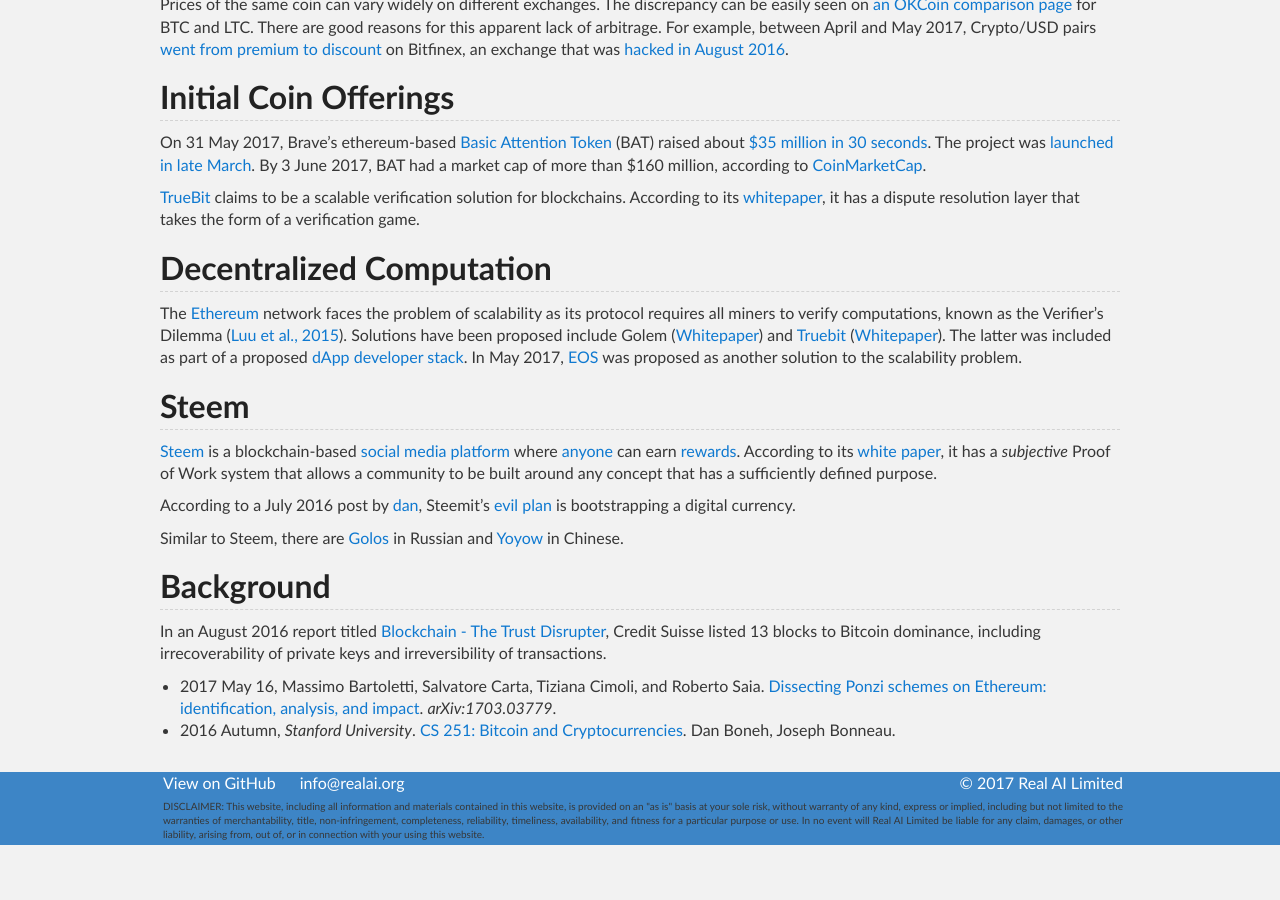
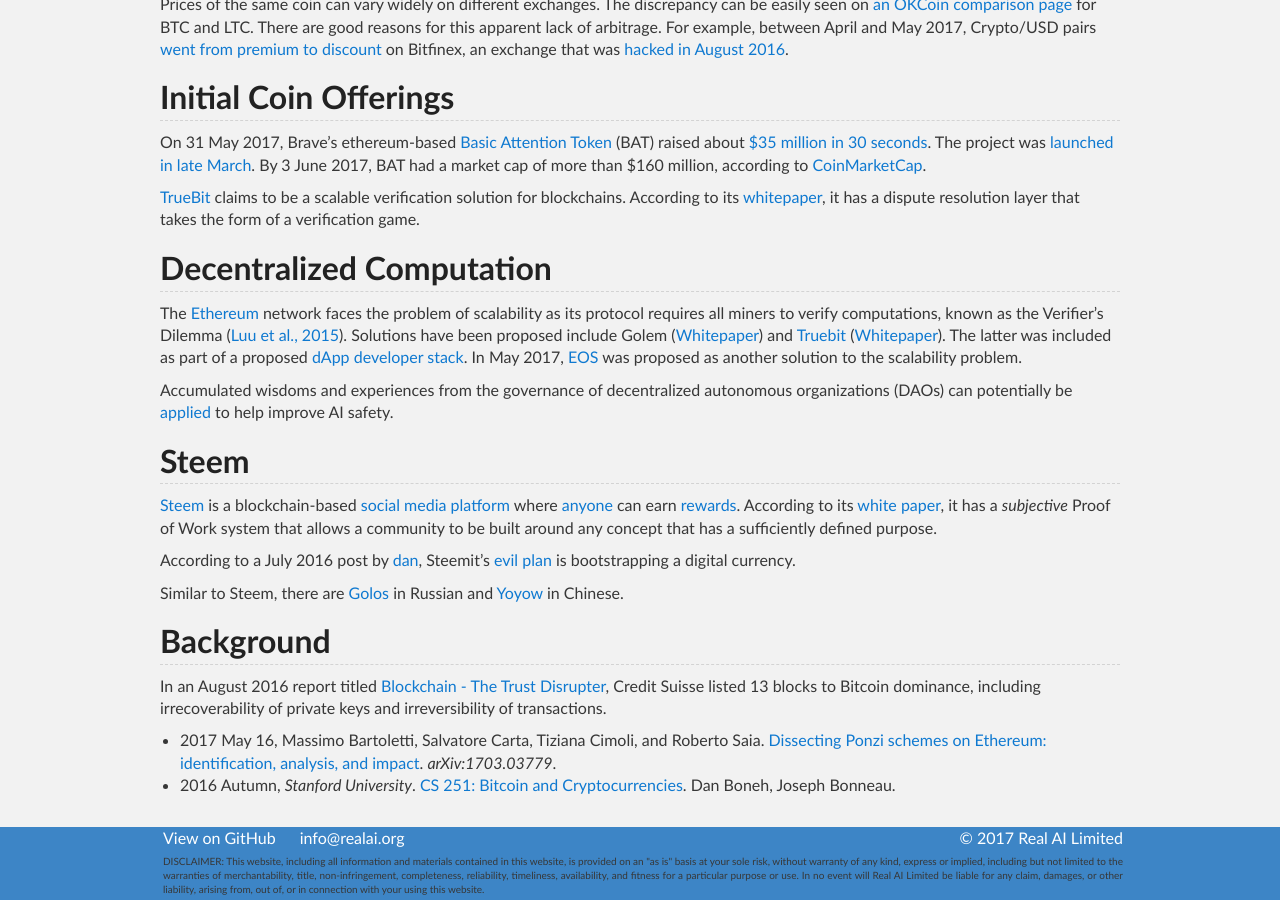
Before and after one commit to Tonywuhk/realai.org, a Jekyll site: the page built from coins.md, in a window 1280 px wide and 900 px high, scrolled down 663 px. Built offline with Jekyll 4.4.1, drawn with Linux system fonts in a browser that asks for light colours; our own code applies the rules of GitHub Pages for plain Markdown files; comment, search, counter and statistics services are not loaded; the repository's description, which GitHub fills in, is left out; before the commit the page ends 1508 px from its top, so only the background shows below that.

Commit message:
Update coins.md

```diff
--- a/coins.md
+++ b/coins.md
@@ -35,6 +35,8 @@
 
 The [Ethereum](https://www.ethereum.org/) network faces the problem of scalability as its protocol requires all miners to verify computations, known as the Verifier's Dilemma ([Luu et al., 2015](http://dl.acm.org/citation.cfm?id=2813659)). Solutions have been proposed include Golem ([Whitepaper](https://golem.network/doc/Golemwhitepaper.pdf)) and [Truebit](https://truebit.io/) ([Whitepaper](https://people.cs.uchicago.edu/~teutsch/papers/truebit.pdf)). The latter was included as part of a proposed [dApp developer stack](https://medium.com/@FEhrsam/the-dapp-developer-stack-the-blockchain-industry-barometer-8d55ec1c7d4). In May 2017, [EOS](https://www.linkedin.com/pulse/ethereum-killer-here-eos-enterprise-scale-operating-sanjay-mehta) was proposed as another solution to the scalability problem.
 
+Accumulated wisdoms and experiences from the governance of decentralized autonomous organizations (DAOs) can potentially be [applied](https://medium.com/@VitalikButerin/why-cryptoeconomics-and-x-risk-researchers-should-listen-to-each-other-more-a2db72b3e86b) to help improve AI safety.
+
 ## Steem
 
 [Steem](https://steem.io/) is a blockchain-based [social media platform](https://steemit.com/) where [anyone](https://steemd.com/) can earn [rewards](https://steemwhales.com/). According to its [white paper](https://steem.io/SteemWhitePaper.pdf), it has a *subjective* Proof of Work system that allows a community to be built around any concept that has a sufficiently defined purpose.
```
